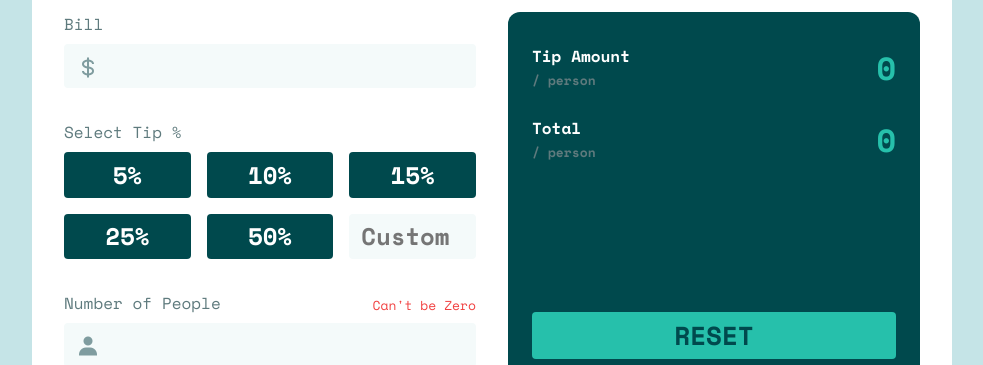
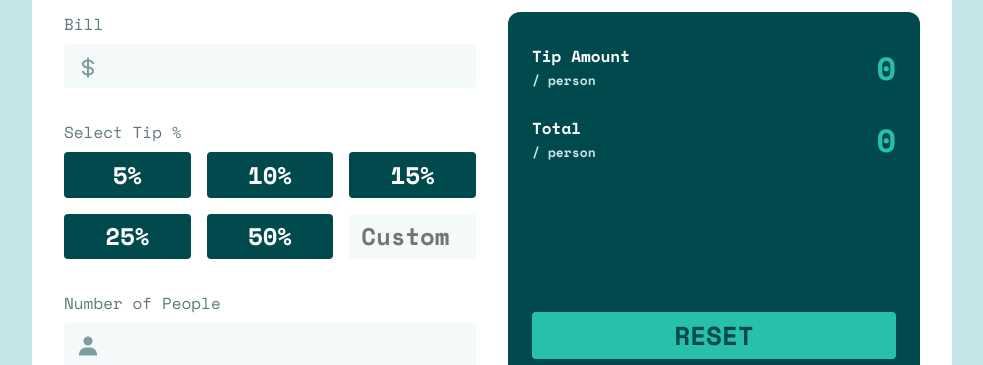
Before and after one commit to satnaing/tip-calculator, a React (Create React App) app: page / in a window 1280 px wide. Shown: the part 252-617 px from the top of the page, without its empty margins (148-1131 px from the left). Built offline with nearby package versions, Linux system fonts and the light colour scheme.

Commit message:
Enhance A11y

```diff
--- a/src/App.scss
+++ b/src/App.scss
@@ -70,6 +70,7 @@
           grid-column: 1/ 2;
           font-size: $small-font-size;
           font-weight: $font-bold;
+          color: $cyan-light;
         }
 
         .amount {
--- a/src/App.tsx
+++ b/src/App.tsx
@@ -119,7 +119,7 @@ function App() {
 
           <div className="num__ppl__container">
             <label htmlFor="num-of-people">Number of People</label>
-            <span className="text__error">Can't be Zero</span>
+            {/* <span className="text__error">Can't be Zero</span> */}
             <Input
               icon="bxs-user"
               inputId="num-of-people"
@@ -132,14 +132,14 @@ function App() {
 
           <div className="result__container">
             <div className="tip__amount amount__container">
-              <h3 className="amount__title">Tip Amount</h3>
+              <h2 className="amount__title">Tip Amount</h2>
               <span className="per__person">/ person</span>
               <span className="amount">
                 {isNaN(tipAmount as number) ? 0 : tipAmount}
               </span>
             </div>
             <div className="total__amount amount__container">
-              <h3 className="amount__title">Total</h3>
+              <h2 className="amount__title">Total</h2>
               <span className="per__person">/ person</span>
               <span className="amount">
                 {isNaN(totalAmount as number) ? 0 : totalAmount}
```
